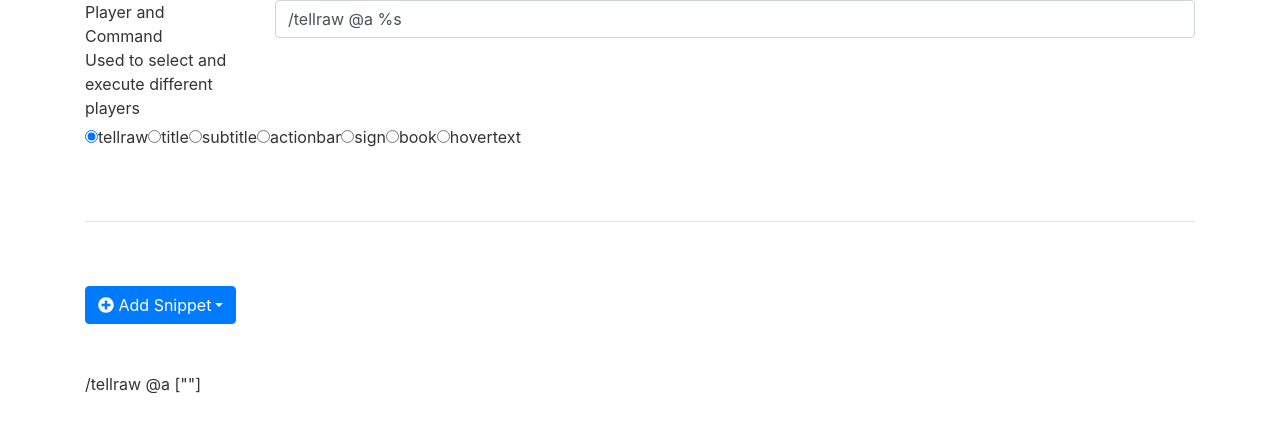
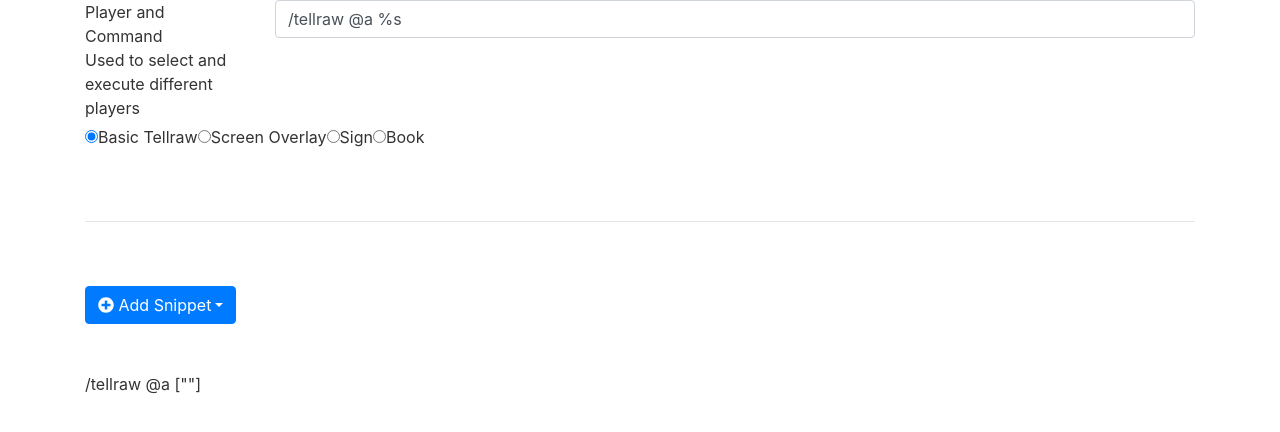
Before and after one commit to ezfe/tellraw, a React app: page / in a window 1280 px wide. Shown: the top 432 px of the page. Built offline with nearby package versions, Linux system fonts and the light colour scheme.

Commit message:
Condensed formats and changed inline formats

```diff
--- a/package.json
+++ b/package.json
@@ -36,8 +36,8 @@
     "@types/react": "^16.0.38",
     "@types/react-dom": "^16.0.4",
     "@types/uuid": "^3.4.3",
-    "bootstrap": "^4.1.3",
-    "jquery": "^3.3.1",
+    "bootstrap": "^4.3.1",
+    "jquery": "^3.4.0",
     "popper.js": "^1.14.6",
     "react": "^16.2.0",
     "react-dom": "^16.2.0",
--- a/src/components/CommandTemplatesController.tsx
+++ b/src/components/CommandTemplatesController.tsx
@@ -1,5 +1,24 @@
 import * as React from "react";
 import { CommandType } from "../data/templates"
+
+const selectableStates = [
+  {
+    type: CommandType.tellraw,
+    name: "Basic Tellraw"
+  },
+  {
+    type: CommandType.overlay,
+    name: "Screen Overlay"
+  },
+  {
+    type: CommandType.sign,
+    name: "Sign"
+  },
+  {
+    type: CommandType.book,
+    name: "Book"
+  }
+]
 
 export interface CommandTemplatesControllerProps {
   commandType: CommandType
@@ -26,19 +45,16 @@ export class CommandTemplatesController extends React.Component<CommandTemplates
     return (
       <div>
         {
-          Object
-            .keys(CommandType)
-            // .filter(key => { !isNaN(Number(CommandType[key])) })
-            .map(type => {
+          selectableStates.map(typeInfo => {
               return (
-                <label key={`command-template-${type}`}>
+                <label key={`command-template-${typeInfo.type}`}>
                   <input
                     type="radio"
                     name="mcj-type"
-                    value={type}
-                    checked={this.props.commandType === type}
+                    value={typeInfo.type}
+                    checked={this.props.commandType === typeInfo.type}
                     onChange={this.updateCommandType} />
-                  {type}
+                  {typeInfo.name}
                 </label>
               )
             })
--- a/src/components/Tellraw.tsx
+++ b/src/components/Tellraw.tsx
@@ -60,6 +60,7 @@ class Tellraw extends React.Component<TellrawProps, TellrawState> {
     this.recompile = this.recompile.bind(this)
 
     this.updateCustomCommand = this.updateCustomCommand.bind(this)
+    this.updateCommandType = this.updateCommandType.bind(this)
   }
 
   componentDidUpdate(previousProps: TellrawProps, previousState: TellrawState) {
--- a/src/data/templates.tsx
+++ b/src/data/templates.tsx
@@ -1,11 +1,9 @@
 export enum CommandType {
     tellraw = "tellraw",
-    title = "title",
-    subtitle = "subtitle",
-    actionbar = "actionbar",
+    overlay = "overlay",
     sign = "sign",
     book = "book",
-    hovertext = "hover-text"
+    hovertext = "hovertext"
 }
 
 export enum FeatureType {
--- a/src/helpers/formatter.tsx
+++ b/src/helpers/formatter.tsx
@@ -6,7 +6,7 @@ import { KeybindSnippet } from "../classes/Snippets/SnippetTypes/KeybindSnippet"
 import { LinebreakSnippet } from "../classes/Snippets/SnippetTypes/LinebreakSnippet";
 import { ScoreboardObjectiveSnippet } from "../classes/Snippets/SnippetTypes/ScoreboardObjectiveSnippet";
 import { SelectorSnippet } from "../classes/Snippets/SnippetTypes/SelectorSnippet";
-import { getCSSHEX } from "../classes/Color";
+import { getCSSHEX, Color } from "../classes/Color";
 import { FontAwesomeIcon } from "@fortawesome/react-fontawesome";
 import { IconProp } from "@fortawesome/fontawesome-svg-core";
 
@@ -22,19 +22,16 @@ export function format_snippet(snippet: Snippet) {
     textDecorationValue = 'underline line-through'
   }
 
+  let className = ""
   let icon: IconProp = null
-  let className = ""
   if (snippet instanceof KeybindSnippet) {
-    className = "badge badge-info"
     icon = "keyboard"
   } else if (snippet instanceof ScoreboardObjectiveSnippet) {
-    className = "badge badge-info"
     icon = "trophy"
   } else if (snippet instanceof SelectorSnippet) {
-    className = "badge badge-info"
     icon = "user-tag"
   }
-
+  if (icon !== null) className = "bordered-formatter-preview"
 
   const formatting: React.CSSProperties = {
     fontWeight: snippet.bold ? 'bold' : 'normal',
@@ -59,7 +56,7 @@ export function format_snippet(snippet: Snippet) {
       {
         icon !== null ? (
           <>
-            <FontAwesomeIcon icon={icon} />
+            <FontAwesomeIcon icon={icon} style={{color: "black"}}/>
             {'\u00A0' /* Unicode Non Blocking Space */}
           </>
         ) : null
--- a/src/styles/styles.scss
+++ b/src/styles/styles.scss
@@ -24,3 +24,11 @@ body {
   padding: 15px;
   border-color: grey;
 }
+
+.bordered-formatter-preview {
+  border-style: dashed;
+  border-width: 3px;
+  border-radius: 3px;
+  padding: 5px;
+  border-color: $info;
+}
```
Also changed, not shown: 1 other file (tests, documents, lock files or other folders).
